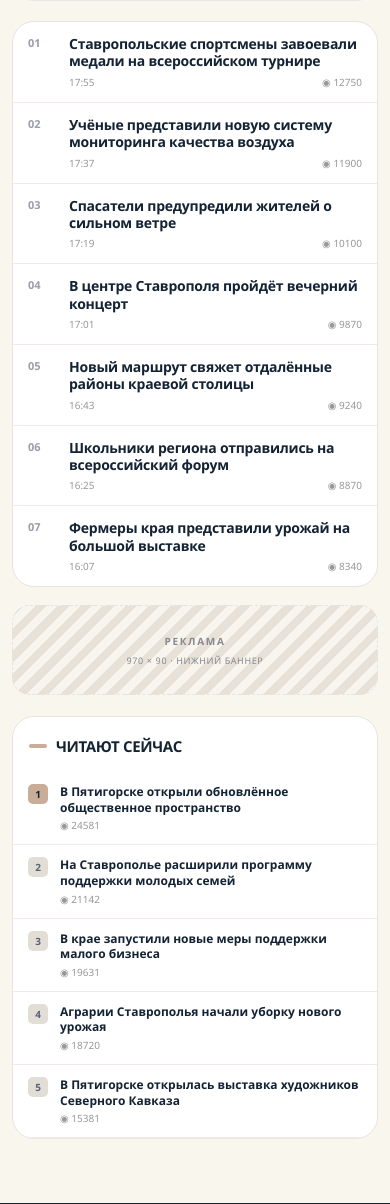
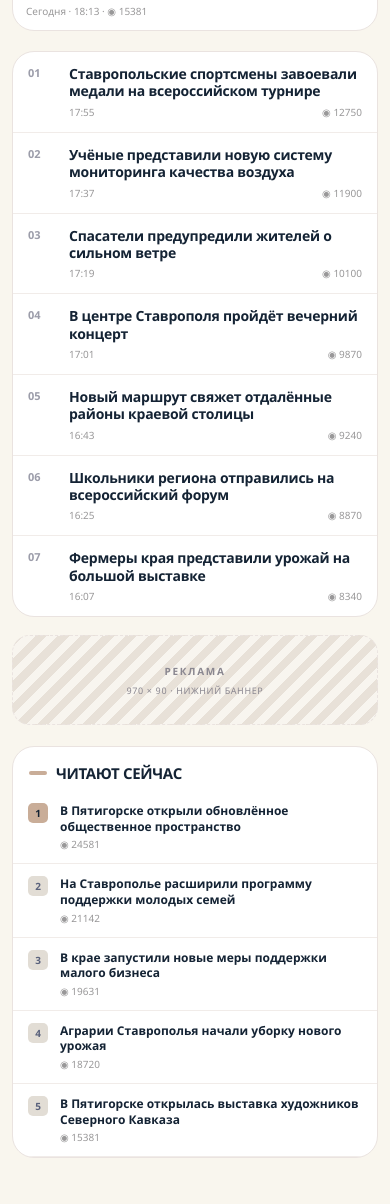
Before and after one commit to temacteklyannayapuwka/Production, a Django app: page / in a window 390 px wide. Shown: the part 1824-3028 px from the top of the page. Run offline with Django 5.2, Linux system fonts and the light colour scheme; data comes from the database, SQL or seed files in the repository; some libraries are stand-ins or nearby versions.

Commit message:
style: balance homepage section spacing

```diff
--- a/news/tests.py
+++ b/news/tests.py
@@ -17,7 +17,7 @@ class AdminJavascriptFallbackTests(SimpleTestCase):
     def test_public_page_uses_the_current_menu_script(self):
         response = get_template('base.html').render({})
 
-        self.assertIn('/static/news-site.css?v=5', response)
+        self.assertIn('/static/news-site.css?v=6', response)
         self.assertIn('/static/news-site.js?v=2', response)
         self.assertIn('>Меню</span>', response)
         self.assertNotIn('class="header-nav"', response)
--- a/static/news-site.css
+++ b/static/news-site.css
@@ -180,8 +180,8 @@ img { display: block; max-width: 100%; }
 .weather small { position: relative; z-index: 1; display: block; margin-top: 18px; color: #c5c0bb; font-size: 10px; }
 .weather b { color: var(--lime); }
 
-.news-layout { display: grid; grid-template-columns: minmax(0, 1fr) 280px; gap: 20px; }
-.section-title { display: flex; align-items: center; justify-content: space-between; margin: 3px 0 15px; }
+.news-layout { display: grid; grid-template-columns: minmax(0, 1fr) 280px; gap: 20px; margin-top: clamp(38px, 4vw, 52px); }
+.section-title { display: flex; align-items: center; justify-content: space-between; margin: 0 0 18px; }
 .section-title h2 { display: flex; align-items: center; gap: 9px; margin: 0; font-size: 15px; letter-spacing: -.35px; text-transform: uppercase; }
 .section-title h2::before { width: 18px; height: 4px; border-radius: 8px; background: var(--lime); content: ""; }
 .latest__grid { display: grid; grid-template-columns: 280px minmax(0, 1fr); gap: 20px; min-width: 0; }
@@ -202,7 +202,7 @@ img { display: block; max-width: 100%; }
 .headline-list article > b { color: #9c9daa; font-size: 11px; }
 .headline-list h3 { margin: 0 0 5px; font-size: 14px; line-height: 1.24; letter-spacing: -.25px; }
 .popular { height: max-content; }
-.popular .section-title { padding: 16px 16px 1px; }
+.popular .section-title { margin: 0; padding: 16px 16px 1px; }
 .popular ol { margin: 7px 0 0; padding: 0; list-style: none; }
 .popular li { display: grid; grid-template-columns: 24px minmax(0, 1fr); gap: 8px; padding: 12px 15px; border-bottom: 1px solid var(--line-soft); transition: background .18s ease; }
 .popular li:hover { background: #f4efe8; }
@@ -358,7 +358,7 @@ body.menu-open { overflow: hidden; }
   .side-rail { grid-column: auto; grid-template-columns: 1fr 1fr; grid-template-rows: none; align-self: auto; }
   .ad--square { height: 170px; }
   .weather { height: auto; min-height: 170px; }
-  .news-layout { display: block; }
+  .news-layout { display: block; margin-top: 30px; }
   .latest__grid, .cards { grid-template-columns: minmax(0, 1fr); }
   .popular { display: block; margin-top: 21px; }
   .ad--tower { display: none; }
--- a/templates/base.html
+++ b/templates/base.html
@@ -7,7 +7,7 @@
     <meta name="theme-color" content="#101513">
     <meta name="description" content="Ставрополь+ — новости Ставропольского края и Северного Кавказа.">
     <title>{% block title %}Ставрополь+ — новости без лишнего{% endblock %}</title>
-    <link rel="stylesheet" href="{% static 'news-site.css' %}?v=5">
+    <link rel="stylesheet" href="{% static 'news-site.css' %}?v=6">
   </head>
   <body>
     <header class="masthead">
```
